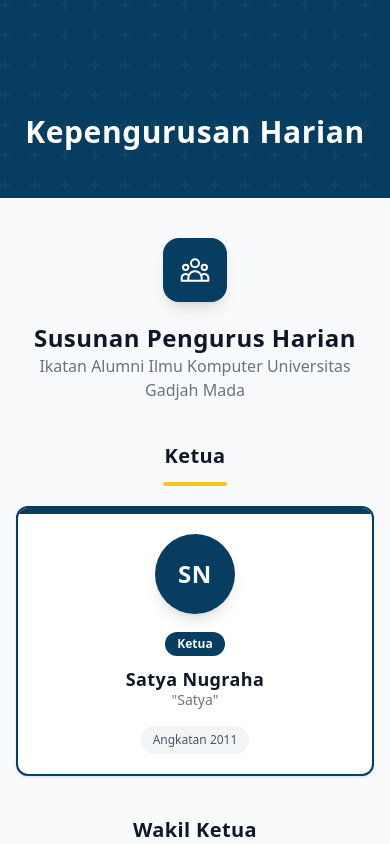
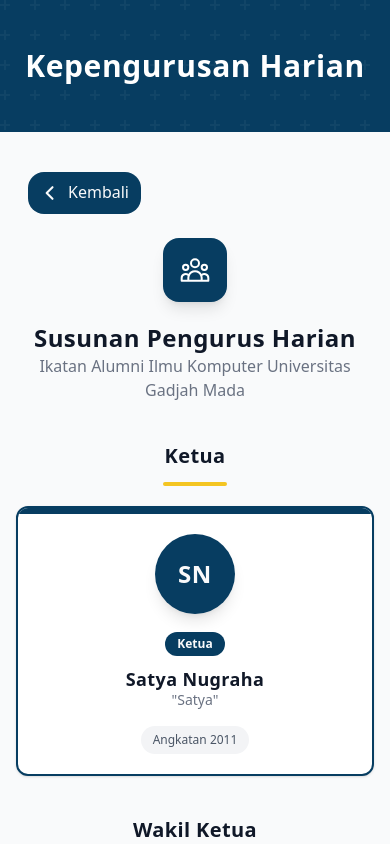
Before and after one commit to KevinAntonioWiyonoLauw/Sistem-Pendataan-Alumni, a Next.js app: page /kepengurusan-harian in a window 390 px wide. Shown: the top 844 px of the page. Built offline with nearby package versions, Linux system fonts and the light colour scheme; a web font is replaced by a local one.

Commit message:
fix(button): fixed button back

```diff
--- a/src/app/(frontend)/kepengurusan-harian/page.tsx
+++ b/src/app/(frontend)/kepengurusan-harian/page.tsx
@@ -32,14 +32,22 @@
         </div>
 
         {/* Container */}
+        <div className="text-center">
+          <h1 id="page-title" className="text-3xl sm:text-4xl lg:text-5xl font-bold text-white">
+            Kepengurusan Harian
+          </h1>
+        </div>
+      </section>
+
+      {/* Main Content */}
+      <section className="py-10 sm:py-14 lg:py-16">
         <div className="max-w-8xl mx-auto px-4 sm:px-6 lg:px-8 relative">
           {/* Button Kembali – MOBILE (top left, fixed style) */}
           <div className="sm:hidden mb-6">
             <Link
               href="/"
-              className="inline-flex items-center gap-2 text-white
-                         px-3 py-2 rounded-lg
-                         hover:bg-white/10 active:bg-white/20
+              className="inline-flex items-center gap-2 text-ugm-light ml-3
+                         px-3 py-2 rounded-lg bg-ugm-blue
                          transition-all duration-200
                          touch-manipulation"
               aria-label="Kembali ke halaman utama"
@@ -63,7 +71,7 @@
             {/* Button Kembali – DESKTOP (absolute positioned) */}
             <Link
               href="/"
-              className="hidden sm:inline-flex items-center gap-2 text-ugm-blue bg-white
+              className="hidden sm:inline-flex items-center gap-2 text-ugm-light bg-ugm-blue ml-6
                          border border-white/40 px-4 py-2 rounded-xl shadow-sm
                          hover:bg-gray-50 transition-all duration-200
                          absolute left-6 top-1/2 -translate-y-1/2"
@@ -84,16 +92,8 @@
               </svg>
               Kembali
             </Link>
-
-            <h1 id="page-title" className="text-3xl sm:text-4xl lg:text-5xl font-bold text-white">
-              Kepengurusan Harian
-            </h1>
           </div>
         </div>
-      </section>
-
-      {/* Main Content */}
-      <section className="py-10 sm:py-14 lg:py-16">
         <div className="max-w-6xl mx-auto px-4 sm:px-6 lg:px-8">
           <OrganizationChart />
         </div>
```
